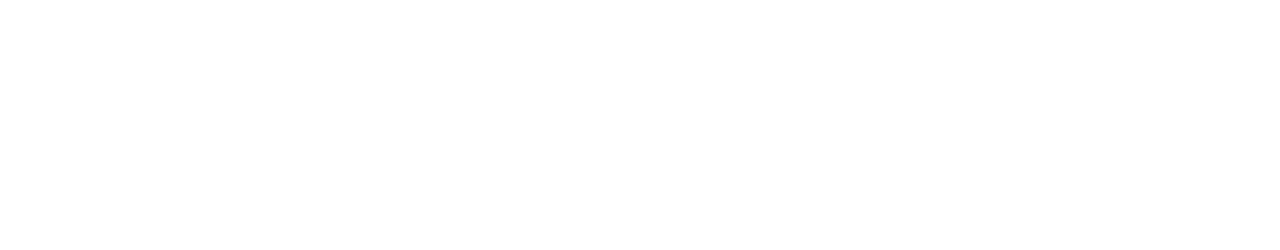
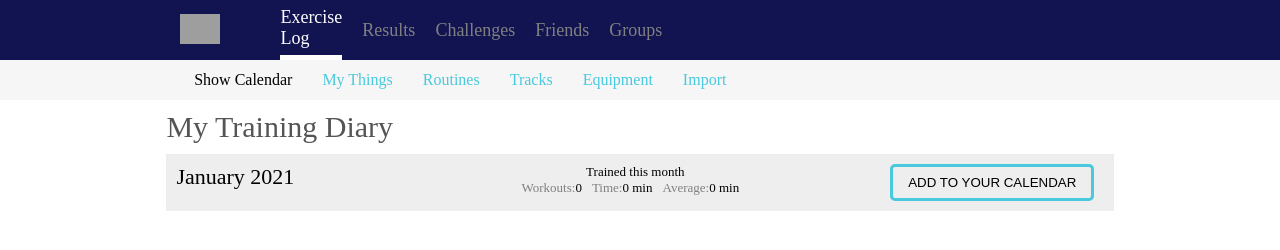
Before and after one commit to GopiChandana/Argon_Shapelink, a plain HTML site: page ShowCalendar/show_calendar.html in a window 1280 px wide. Drawn offline with Linux system fonts and the light colour scheme; grey boxes are pictures that could not be loaded.

Commit message:
navbar added

```diff
--- a/ShowCalendar/show_calendar.css
+++ b/ShowCalendar/show_calendar.css
@@ -0,0 +1,143 @@
+/* Navigation Bar Code starts here */
+
+* {
+    margin: 0px;
+    padding: 0px;
+}
+
+.navbar {
+    position: sticky;
+    top: 0%;
+}
+.navbar__top {
+    display: flex;
+    background-color: #121451;
+    color: white;
+    height: 60px;
+    padding-left: 13vw;
+    padding-right: 13vw;
+}
+
+.left__side {
+    width: 50vw;
+    display: flex;
+}
+
+.right__side {
+    width: 50vw;
+    display: flex;
+    flex-direction: row-reverse;
+}
+
+.navbar__logo {
+    height: 50%;
+    margin: 14px;
+    margin-right: 50px;
+}
+
+.top__links {
+    text-decoration: none;
+    color: gray;
+    font-size: 18px;
+}
+
+.top__links:hover {
+    color: white;
+}
+
+.link__div {
+    display: flex;
+    align-items:center;
+    justify-content:center;
+    margin: 0px 10px;
+}
+
+.current__page__div {
+    border-bottom: 5px solid white;
+}
+
+.current__page__link {
+    color: white;
+}
+
+.navbar__bottom {
+    background-color: #f6f6f6;
+    height: 40px;
+    display: flex;
+    padding-left: 14vw;
+}
+
+.bottom__link {
+    text-decoration: none;
+    color: #48c9dd;
+}
+
+.bottom__link:hover {
+    text-decoration: underline;
+}
+
+.current__subpage__link {
+    color: black;
+}
+
+.navbar__bottom > .link__div {
+    margin: 0px 15px;
+}
+
+/* Navigation Bar Code Endss here */
+
+.calendar__div {
+    /* border: 1px solid black; */
+    margin: 0 13vw;
+}
+
+.calendar__title {
+    font-size: 30px;
+    color: #555555;
+    margin: 10px 0px;
+}
+
+.month__states {
+    display: flex;
+    background-color: #eeeeee;
+    padding: 10px;
+}
+
+.current__states {
+    display: flex;
+    justify-content: center;
+    color: gray;
+}
+
+.states__number {
+    color: black;
+    margin-right: 10px;
+}
+.month__states__div1, .month__states__div2, .month__states__div3 {
+    width: 33%;
+}
+
+.month__states__div1 {
+    font-size: 22px;
+}
+
+.month__states__div2 {
+    font-size: 13px;
+    text-align: center;
+}
+.month__states__div3 {
+    display: flex;
+    flex-direction: row-reverse;
+}
+
+.month__states__div3 > button {
+    border: 3px solid #48c9dd;
+    border-radius: 5px;
+    background-color: transparent;
+    padding: 8px 15px;
+}
+
+.month__states__div3 > button:hover {
+    border: 3px solid black;
+    cursor: pointer;
+}
--- a/ShowCalendar/show_calendar.html
+++ b/ShowCalendar/show_calendar.html
@@ -2,10 +2,85 @@
 <html lang="en">
 <head>
     <meta charset="UTF-8">
+    <link rel="stylesheet" href="show_calendar.css">
     <meta name="viewport" content="width=device-width, initial-scale=1.0">
     <title>Twiik</title>
 </head>
 <body>
+    <!--Navigation Bar Code starts here-->
+    <div class="navbar">
+        <div class="navbar__top">
+            <div class="left__side">
+                <img class="navbar__logo" src="https://www.shapelink.com/images/logo.png">
+                <div class="link__div  current__page__div">
+                    <a class="top__links  current__page__link" href="https://example.com">Exercise Log</a>
+                </div>
+                <div class="link__div">
+                    <a class="top__links" href="https://example.com">Results</a>
+                </div>
+                <div class="link__div">
+                    <a class="top__links" href="https://example.com">Challenges</a>
+                </div>
+                <div class="link__div">
+                    <a class="top__links" href="https://example.com">Friends</a>
+                </div>
+                <div class="link__div">
+                    <a class="top__links" href="https://example.com">Groups</a>
+                </div>
+            </div>
+            <div class="right__side">
 
+            </div>
+        </div>
+        <div class="navbar__bottom">
+            <div class="link__div">
+                <a class="bottom__link current__subpage__link" href="https://example.com">Show Calendar</a>
+            </div>
+            <div class="link__div">
+                <a class="bottom__link" href="https://example.com">My Things</a>
+            </div>
+            <div class="link__div">
+                <a class="bottom__link" href="https://example.com">Routines</a>
+            </div>
+            <div class="link__div">
+                <a class="bottom__link" href="https://example.com">Tracks</a>
+            </div>
+            <div class="link__div">
+                <a class="bottom__link" href="https://example.com">Equipment</a>
+            </div>
+            <div class="link__div">
+                <a class="bottom__link" href="https://example.com">Import</a>
+            </div>
+        </div>
+    </div>
+    <!--Navigation Bar Code Ends here-->
+
+    <div class="calendar__div">
+        <p class=" calendar__title">My Training Diary</p>
+        <div class="month__states">
+            <div class="month__states__div1">
+                <p>January 2021</p>
+            </div>
+            <div class="month__states__div2">
+                <p>Trained this month</p>
+                <div class="current__states">
+                    <p>Workouts: </p>
+                    <p class="states__number">0</p>
+                    <p>Time: </p>
+                    <p class="states__number">0 min</p>
+                    <p>Average: </p>
+                    <p class="states__number">0 min</p>
+                </div>
+            </div>
+            <div class="month__states__div3">
+                <button>ADD TO YOUR CALENDAR</button>
+            </div>
+        </div>
+        <div class="calendar">
+        </div>
+
+    </div>
+
+    <script src="show__calendar.js"></script>
 </body>
 </html>
```
Also changed, not shown: ShowCalendar/show_calendar.js (added).
